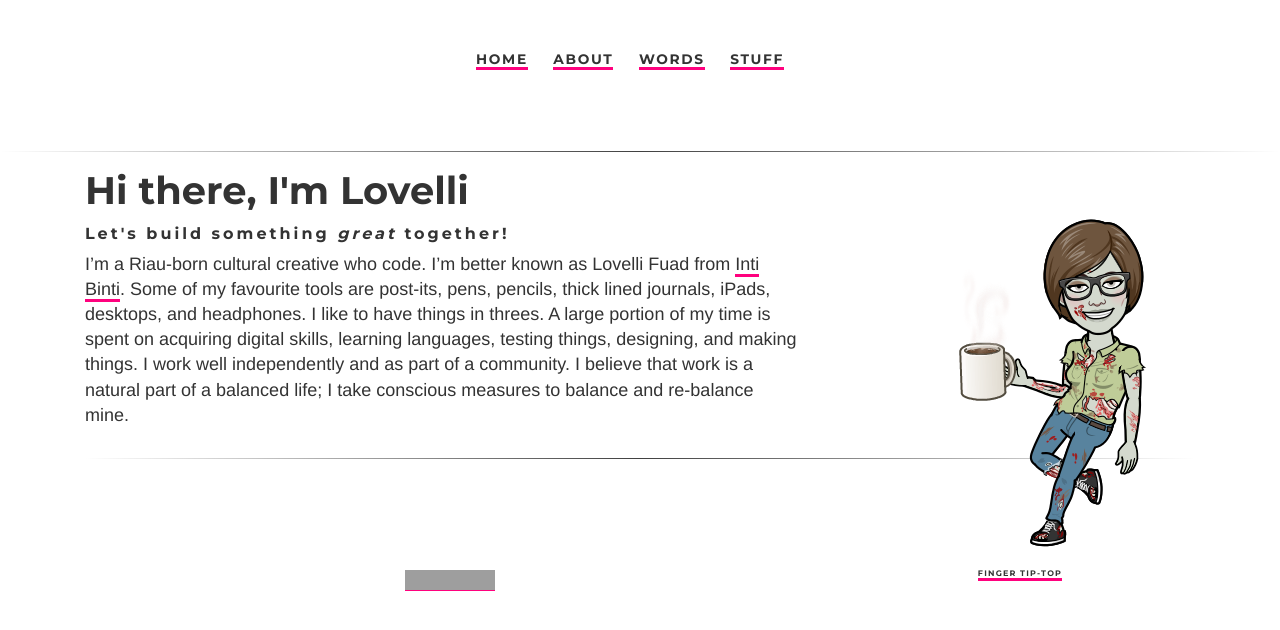
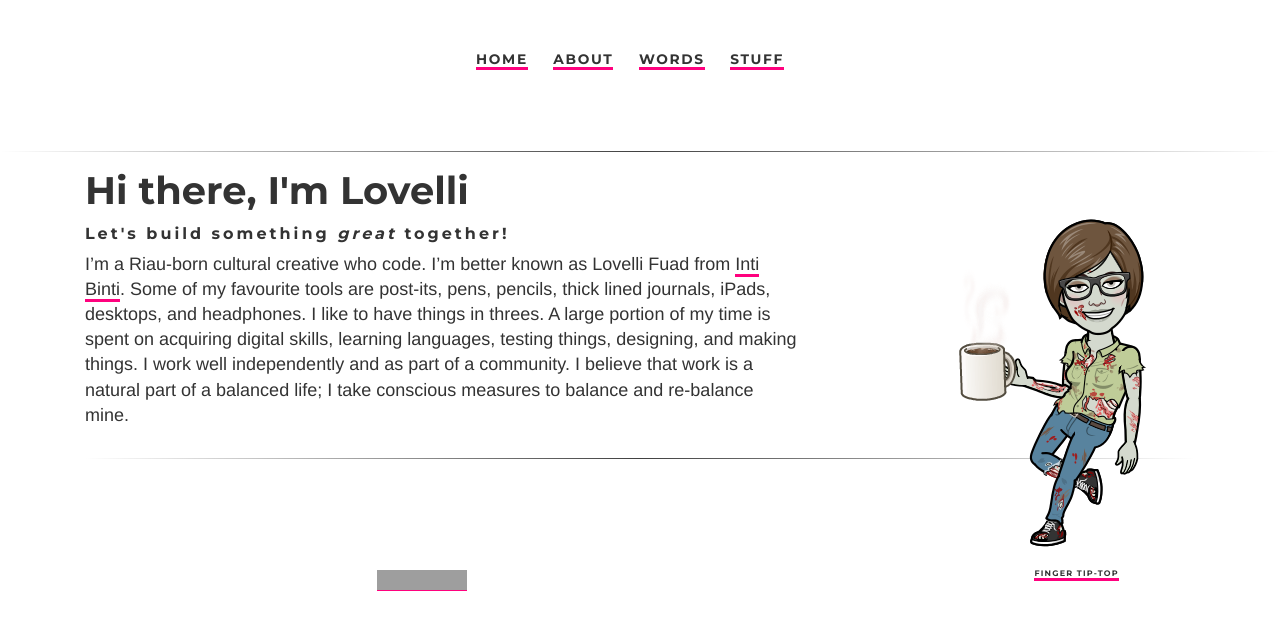
Before and after one commit to ariesti/ariesti.github.io, a Jekyll site: the page built from index.html, in a window 1280 px wide. Shown: the top 630 px of the page. Built offline with Jekyll 4.4.1, drawn with Linux system fonts in a browser that asks for light colours; grey boxes are pictures that could not be loaded.

Commit message:
Update default.html

```diff
--- a/_layouts/default.html
+++ b/_layouts/default.html
@@ -42,7 +42,7 @@
 			<hr class="style-two">
 			</div>
 
-			<div class="container">
+			<div class="clear">
 
 			{% include footer.html %}
 
```
